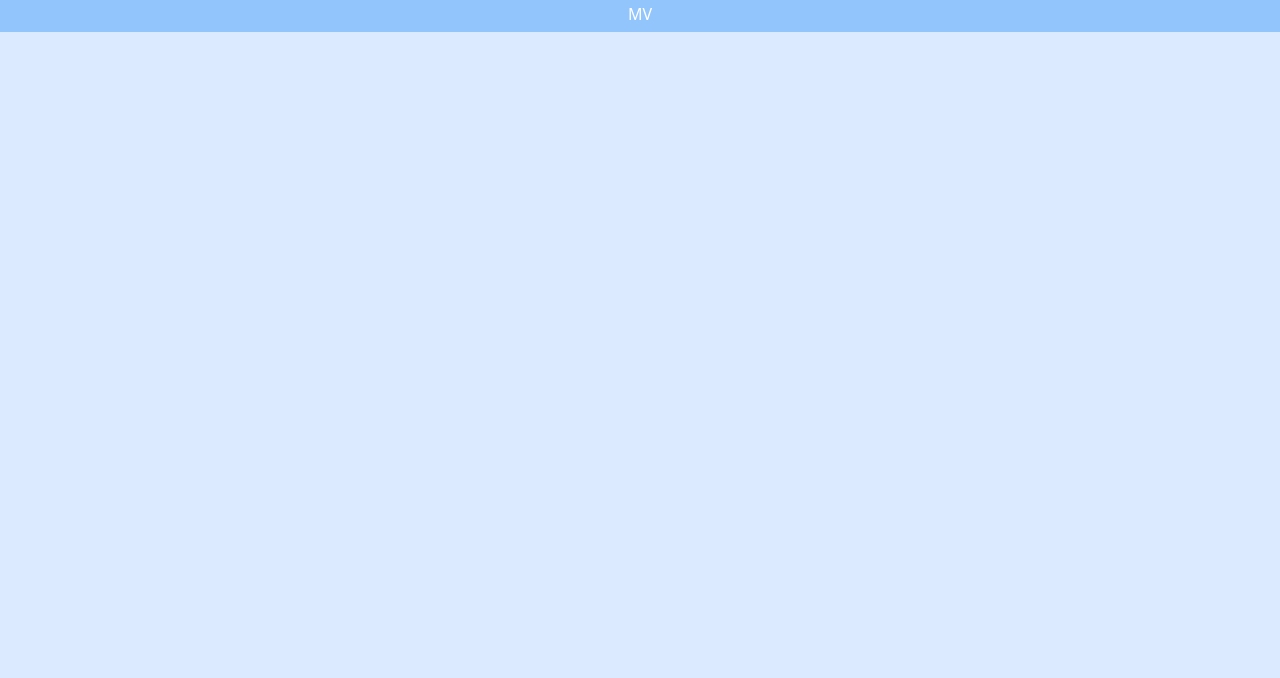
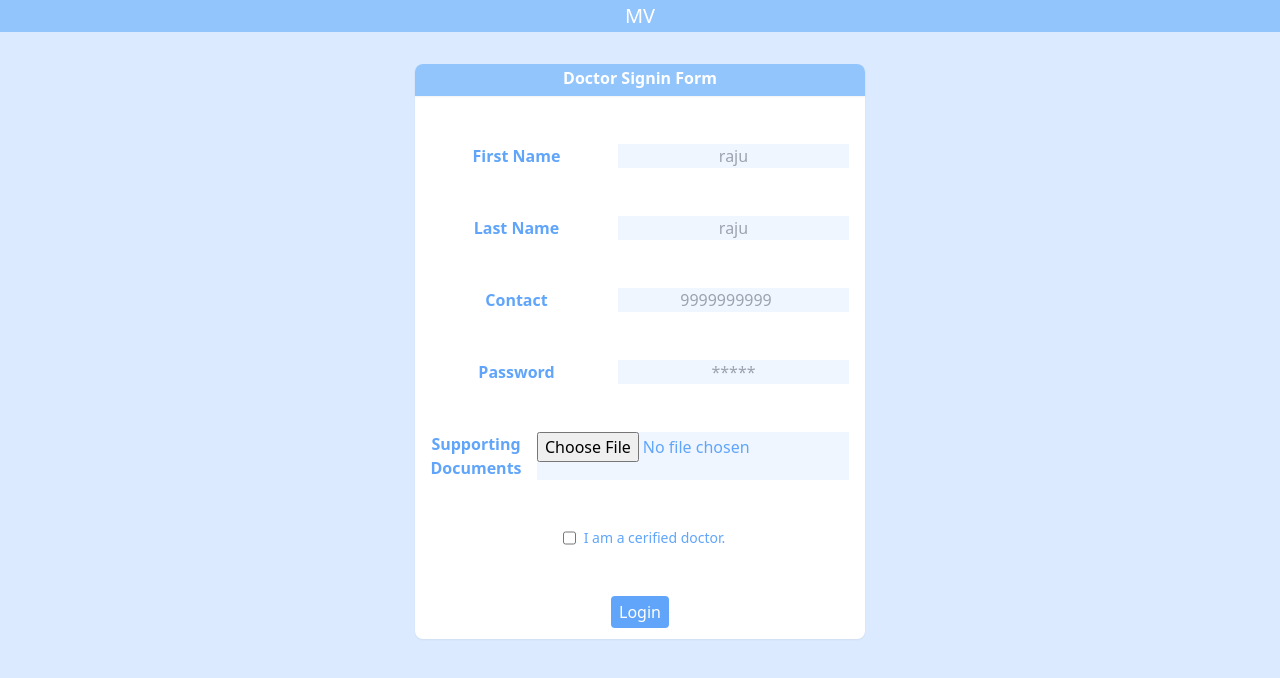
Before and after one commit to Kaushal-Saraf/Med_Vendors, a Next.js app: page /Doctor/Doctorsignin in a window 1280 px wide. Shown: the top 678 px of the page. Built offline with nearby package versions, Linux system fonts and the light colour scheme.

Commit message:
today's progress

```diff
--- a/app/Doctor/Doctorsignin/page.js
+++ b/app/Doctor/Doctorsignin/page.js
@@ -1,12 +1,167 @@
 'use client'
-import React from 'react'
+import React, { useState } from 'react'
 
 const page = () => {
+  const [details, setdetails] = useState(
+    {
+      firstname:'',
+      lastname:'',
+      contact:'',
+      password:'',
+      supportingdocuments:'',
+      checkbox:false
+    }
+  )
+  const handleDetails=async(event)=>{
+    event.preventDefault();
+    if(details.firstname.includes(" ") || details.firstname===""){
+      alert("Firstname cannot be empty or cannot have any spaces.")
+      return
+    }
+    else if(details.contact.length!==10){
+      alert("Please enter correct contact number.")
+      return
+    }
+    else if(details.password.length<8){
+      alert("Password is too sort.")
+      return
+    }
+    else if(details.supportingdocuments===""){
+      alert("Please attach a supporting document that you are a doctor.")
+      return
+    }
+    else if(!details.checkbox){
+      alert("Please confirm that you are a doctor.")
+      return
+    }
+
+  }
   return (
     <div>
-
+      <form onSubmit={handleDetails} className="w-[450px] h-[575px] bg-white my-8 mx-auto rounded-lg shadow-sm">
+        <h1 className="text-center bg-blue-300 h-8 text-white py-0.5 font-bold rounded-t-lg shadow-sm">
+          Doctor Signin Form
+        </h1>
+        <div className="flex my-12 px-2 w-full">
+          <p className="flex-1 text-center text-blue-400 font-semibold">
+            First Name
+          </p>
+          <input
+            type="text"
+            placeholder="raju"
+            className="flex-1 text-center mx-2 bg-blue-50 focus:outline-blue-400 text-blue-400"
+            name='firstname'
+            id='firstname'
+            onChange={(event)=>{
+              setdetails({
+                ...details,
+                firstname:event.target.value
+              })
+            }}
+            value={details.firstname}
+          ></input>
+        </div>
+        <div className="flex my-12 px-2 w-full">
+          <p className="flex-1 text-center text-blue-400 font-semibold">
+            Last Name
+          </p>
+          <input
+            type="text"
+            placeholder="raju"
+            className="flex-1 text-center mx-2 bg-blue-50 focus:outline-blue-400 text-blue-400"
+            name='lastname'
+            id='lastname'
+            onChange={(event)=>{
+              setdetails({
+                ...details,
+                lastname:event.target.value
+              })
+            }}
+            value={details.lastname}
+          ></input>
+        </div>
+        <div className="flex my-12 px-2 w-full">
+          <p className="flex-1 text-center text-blue-400 font-semibold">
+            Contact
+          </p>
+          <input
+            type="number"
+            placeholder="9999999999"
+            className="flex-1 text-center mx-2 bg-blue-50 focus:outline-blue-400 text-blue-400"
+            name='contact'
+            id='contact'
+            onChange={(event)=>{
+              setdetails({
+                ...details,
+                contact:event.target.value
+              })
+            }}
+            value={details.contact}
+          ></input>
+        </div>
+        <div className="flex my-12 px-2 w-full">
+          <p className="flex-1 text-center text-blue-400 font-semibold">
+            Password
+          </p>
+          <input
+            type="password"
+            placeholder="*****"
+            className="flex-1 text-center mx-2 bg-blue-50 focus:outline-blue-400 text-blue-400"
+            name='password'
+            id='password'
+            onChange={(event)=>{
+              setdetails({
+                ...details,
+                password:event.target.value
+              })
+            }}
+            value={details.password}
+          ></input>
+        </div>
+        <div className="flex my-12 px-2 w-full">
+          <p className="flex-1 text-center text-blue-400 font-semibold">
+            Supporting Documents
+          </p>
+          <input
+            type="file"
+            name="documents"
+            accept='application/pdf'
+            className="flex-1 text-center mx-2 bg-blue-50 focus:outline-blue-400 text-blue-400"
+            id='file'
+            onChange={(event)=>{
+              setdetails({
+                ...details,
+                supportingdocuments:event.target.files[0]
+              })
+            }}
+          ></input>
+        </div>
+        <div className="flex my-12 px-2 w-full justify-center">
+        <input
+            type="checkbox"
+            className="text-center mx-2 bg-blue-50 focus:outline-blue-400 text-blue-400"
+            name="consent"
+            id="consent"
+            onChange={(event)=>{
+              setdetails({
+                ...details,
+                checkbox:event.target.checked
+              })
+            }}
+            value={details.checkbox}
+          ></input>
+          <p className="text-center text-blue-400 text-sm">
+          I am a cerified doctor.
+          </p>
+        </div>
+        <div className="flex w-full justify-center mt-[40px]">
+          <button type='submit' className="text-center bg-blue-400 px-2 py-1 rounded text-white">
+            Login
+          </button>
+        </div>
+      </form>
     </div>
-  )
+  );
 }
 
 export default page
--- /dev/null
+++ b/app/Doctor/NewPrescription/page.js
@@ -0,0 +1,24 @@
+import React from 'react'
+
+const page = () => {
+  return (
+    <>
+      <form onSubmit="handleData()"className='w-[450px] h-[300px] bg-white my-8 mx-auto rounded-lg shadow-sm'>
+      <h1 className='text-center bg-blue-300 h-8 text-white py-0.5 font-bold rounded-t-lg shadow-sm'>Prescription Form</h1>
+      <div className='flex my-12 px-2 w-full'>
+      <p className='flex-1 text-center text-blue-400 font-semibold'>Doctor Contact</p>
+      <input type='text' placeholder='9999999999' className='flex-1 text-center mx-2 bg-blue-50 focus:outline-blue-400 text-blue-400'></input>
+      </div>
+      <div className='flex my-12 px-2 w-full'>
+      <p className='flex-1 text-center text-blue-400 font-semibold'>Aadhar Number</p>
+      <input type='number' placeholder='999999999999' className='flex-1 text-center mx-2 bg-blue-50 focus:outline-blue-400 text-blue-400'></input>
+      </div>
+      <div className='flex w-full justify-center my-[60px]'>
+      <button type="submit"className='text-center bg-blue-400 px-2 py-1 rounded text-white'>Proceed</button>
+      </div>
+      </form>
+    </>
+  )
+}
+
+export default page
--- a/app/Doctor/[id]/page.js
+++ b/app/Doctor/[id]/page.js
@@ -1,12 +1,19 @@
 'use client'
-import axios from 'axios'
-import Link from 'next/link'
-import React, { useEffect, useState } from 'react'
+import { IoMdAddCircleOutline } from "react-icons/io";
+import Link from "next/link"
+
 const page = ({params}) => {
-  console.log(params.id);
   return (
     <div>
-      page
+      <h1 className="text-center font-bold text-blue-500 text-xl my-2">Hello Dr. {params.id}</h1>
+      <div className="flex justify-between">
+      <p className=" text-blue-500 text-md mx-2">Your Patients</p>
+      <Link className="flex text-blue-500 text-md mx-2 hover:text-white"  href="/Doctor/NewPrescription"><IoMdAddCircleOutline className="mt-[0.35rem] mx-1"/>Add new Patient</Link>
+      </div>
+      <hr className="border-blue-500"/>
+      <div>
+
+      </div>
     </div>
   )
 }
--- a/app/Patient/Patientsignin/page.js
+++ b/app/Patient/Patientsignin/page.js
@@ -8,6 +8,7 @@ const page = () => {
     firstname:'',
     lastname:'',
     dob: '',
+    gender:'Male',
     contact:'',
     password:''
   })
@@ -41,6 +42,7 @@ const page = () => {
         lastname:'',
         dob: '',
         contact:'',
+        gender:'Male',
         password:''
       })
     }
@@ -50,7 +52,10 @@ const page = () => {
   }
   return (
     <>
-      <form className="w-[450px] h-[575px] bg-white my-8 mx-auto rounded-lg shadow-sm" onSubmit={handledPatientSignin}>
+      <form
+        className="w-[450px] h-[575px] bg-white my-8 mx-auto rounded-lg shadow-sm"
+        onSubmit={handledPatientSignin}
+      >
         <h1 className="text-center bg-blue-300 h-8 text-white py-0.5 font-bold rounded-t-lg shadow-sm">
           Patient Signin Form
         </h1>
@@ -64,11 +69,11 @@ const page = () => {
             className="flex-1 text-center mx-2 bg-blue-50 focus:outline-blue-400 text-blue-400"
             id="aadharnumber"
             name="aadharnumber"
-            onChange={(event)=>{
+            onChange={(event) => {
               setdetails({
                 ...details,
-                aadharnumber:event.target.value
-              })
+                aadharnumber: event.target.value,
+              });
             }}
             value={details.aadharnumber}
           />
@@ -81,13 +86,13 @@ const page = () => {
             type="text"
             placeholder="Raju"
             className="flex-1 text-center mx-2 bg-blue-50 focus:outline-blue-400 text-blue-400"
-            id='firstname'
-            name='firstname'
-            onChange={(event)=>{
+            id="firstname"
+            name="firstname"
+            onChange={(event) => {
               setdetails({
                 ...details,
-                firstname:event.target.value
-              })
+                firstname: event.target.value,
+              });
             }}
             value={details.firstname}
           ></input>
@@ -100,34 +105,52 @@ const page = () => {
             type="text"
             placeholder="Kumar Verma"
             className="flex-1 text-center mx-2 bg-blue-50 focus:outline-blue-400 text-blue-400"
-            id='lastname'
-            name='lastname'
-            onChange={(event)=>{
+            id="lastname"
+            name="lastname"
+            onChange={(event) => {
               setdetails({
                 ...details,
-                lastname:event.target.value
-              })
+                lastname: event.target.value,
+              });
             }}
             value={details.lastname}
           ></input>
         </div>
         <div className="flex my-12 px-2 w-full">
-          <p className="flex-1 text-center text-blue-400 font-semibold">
-            DOB
-          </p>
+          <p className="flex-1 text-center text-blue-400 font-semibold">DOB</p>
           <input
             type="date"
             className="flex-1 text-center mx-2 bg-blue-50 focus:outline-blue-400 text-blue-400"
-            id='dob'
-            name='dob'
-            onChange={(event)=>{
+            id="dob"
+            name="dob"
+            onChange={(event) => {
               setdetails({
                 ...details,
-                dob:event.target.value
+                dob: event.target.value,
               })
             }}
             value={details.dob}
           ></input>
+        </div>
+        <div className="flex my-12 px-2 w-full">
+          <p className="flex-1 text-center text-blue-400 font-semibold">
+            Gender
+          </p>
+          <select
+            className="flex-1 text-center mx-2 bg-blue-50 focus:outline-blue-400 text-blue-400"
+            name="gender"
+            id="gender"
+            onChange={(event)=>{
+            setdetails({
+              ...details,
+              gender:event.target.value
+            })
+            }}
+          >
+            <option value="Male">Male</option>
+            <option value="Female">Female</option>
+            <option value="Transgender">Transgender</option>
+          </select>
         </div>
         <div className="flex my-12 px-2 w-full">
           <p className="flex-1 text-center text-blue-400 font-semibold">
@@ -137,13 +160,13 @@ const page = () => {
             type="text"
             placeholder="9999999999"
             className="flex-1 text-center mx-2 bg-blue-50 focus:outline-blue-400 text-blue-400"
-            name='contact'
-            id='contact'
-            onChange={(event)=>{
+            name="contact"
+            id="contact"
+            onChange={(event) => {
               setdetails({
                 ...details,
-                contact:event.target.value
-              })
+                contact: event.target.value,
+              });
             }}
             value={details.contact}
           ></input>
@@ -156,19 +179,22 @@ const page = () => {
             type="password"
             placeholder="*******"
             className="flex-1 text-center mx-2 bg-blue-50 focus:outline-blue-400 text-blue-400"
-            name='password'
-            id='password'
-            onChange={(event)=>{
+            name="password"
+            id="password"
+            onChange={(event) => {
               setdetails({
                 ...details,
-                password:event.target.value
-              })
+                password: event.target.value,
+              });
             }}
             value={details.password}
           ></input>
         </div>
         <div className="flex w-full justify-center my-[40px]">
-          <button type="submit" className="text-center bg-blue-400 px-2 py-1 rounded text-white">
+          <button
+            type="submit"
+            className="text-center bg-blue-400 px-2 py-1 rounded text-white"
+          >
             Signin
           </button>
         </div>
--- /dev/null
+++ b/app/api/patient/doctor/doctorsignin/route.js
@@ -0,0 +1,3 @@
+export async function POST(req){
+
+}
--- a/app/api/patient/patientsignin/route.js
+++ b/app/api/patient/patientsignin/route.js
@@ -2,7 +2,7 @@ import { connectDb } from "@/helper/db";
 const { patient } = require("@/models/patient");
 const { NextResponse } = require("next/server");
 export async function POST (req){
-    const {aadharnumber,firstname,lastname,dob,contact,password}= await req.json()
+    const {aadharnumber,firstname,lastname,dob,gender,contact,password}= await req.json()
     await connectDb()
     const aadharIsPresent = await patient.find({aadharnumber:aadharnumber})
     if(aadharIsPresent.length===1){
@@ -14,6 +14,7 @@ export async function POST (req){
             firstname:firstname,
             lastname:lastname,
             contact:contact,
+            gender:gender,
             dob:dob,
             password:password,
         })
--- a/models/patient.js
+++ b/models/patient.js
@@ -17,6 +17,10 @@ const PatientSchema = new Schema({
         type:Date,
         required:true
     },
+    gender:{
+        type:String,
+        required:true,
+    },
     contact:{
         type:Number,
         required:true
--- a/package.json
+++ b/package.json
@@ -10,8 +10,10 @@
   },
   "dependencies": {
     "axios": "^1.6.5",
+    "cloudinary": "^1.41.3",
     "jsonwebtoken": "^9.0.2",
     "mongoose": "^8.0.4",
+    "multer": "^1.4.5-lts.1",
     "next": "14.0.4",
     "react": "^18",
     "react-dom": "^18",
```
Also changed, not shown: Services/fileupload.js (added, +11 -0 lines), models/doctor.js (+10 -3 lines), models/prescription.js (+7 -4 lines), 1 other file (tests, documents, lock files or other folders).
